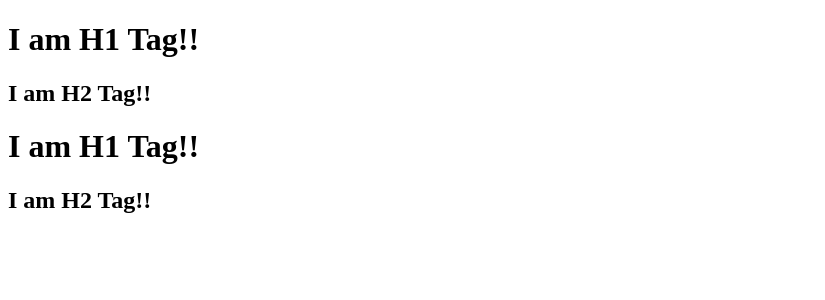
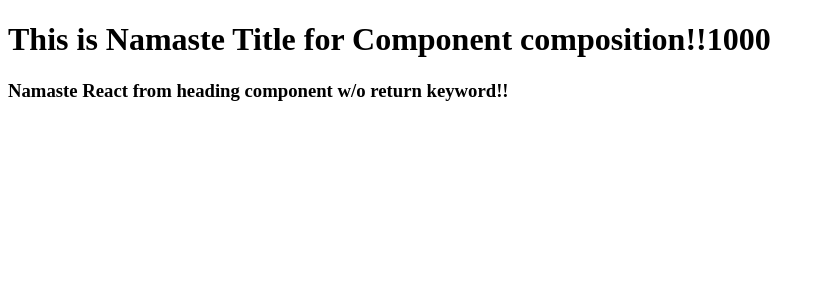
Before and after one commit to aniketdeshmukh548/namaste-react, a React (Vite) app: page / in a window 1280 px wide. Shown: the top 300 px of the page, without its empty margins (0-825 px from the left). Built offline with nearby package versions, Linux system fonts and the light colour scheme.

Commit message:
Episode 03-Laying the foundation

```diff
--- a/App.js
+++ b/App.js
@@ -1,27 +1,45 @@
-/* <div id='parent'>
-    <div id='child'>
-        <h1>I am H1 Tag</h1>
-        <h2>I am H2 Tag</h2>
-    </div>
-    <div id='child2'>
-        <h1>I am H1 Tag</h1>
-        <h2>I am H2 Tag</h2>
-    </div>
-</div> */
+import React from "react";
+import ReactDOM from 'react-dom/client';
 
-//----------------------create above structure using react
-import React from "react";
-import ReactDOM  from "react-dom/client";
-//The below code is the core react code but html is easy so we use JSX instead of core react
-const heading=React.createElement(('div'),{id:'parent'},
-    [(React.createElement(('div'),{id:'child'},(
-        [React.createElement(('h1'),{},('I am H1 Tag!!')),React.createElement(('h2'),{},('I am H2 Tag!!'))]
-    ))),
-    (React.createElement(('div'),{id:'child2'},(
-        [React.createElement(('h1'),{},('I am H1 Tag!!')),React.createElement(('h2'),{},('I am H2 Tag!!'))]
-    )))]
+//React Element
+// const heading= (
+//     <h1>Namaste react from react element</h1>
+// );
+
+//react composition or Component composition- here we combine 2 or more react components inside one another.
+
+// const Title=()=>(
+//     <h1>This is Namaste Title for Component composition!!</h1>
+// )
+
+// const HeadingComp=()=>(
+//     <div id="container">
+//         <Title />
+//         <h3 className="heading">Namaste React from heading component w/o return keyword!!</h3>
+//     </div>
+// )
+
+//normal variable injected into react element and it is injected in  react component.
+const elem=1000; //noram varaible
+
+const title=(        //react elemnet
+    <h1>This is Namaste Title for Component composition!!
+      {elem }
+    </h1> //noraml element injected inside react element
 )
 
-//const heading=React.createElement(('h1'),{id:"heading"},('Hello World From React'));
-const root=ReactDOM.createRoot(document.getElementById('root'))
-root.render(heading)
+const HeadingComp=()=>(
+    <div id="container">
+        {title}
+        <h3 className="heading">Namaste React from heading component w/o return keyword!!</h3>
+    </div>  //react elemet injected inside react component
+)
+//React Functional component
+// const HeadingComp=()=>{
+//     return (
+//         <h1 id="heading">Namaste from react component with return keyword!!</h1>
+//     )
+// }
+const root=ReactDOM.createRoot(document.getElementById('root'));
+
+root.render(<HeadingComp />)
--- a/package.json
+++ b/package.json
@@ -3,6 +3,8 @@
   "version": "1.0.0",
   "description": "namaste react by akshay saini",
   "scripts": {
+    "start": "parcel index.html",
+    "build":"parcel build index.html",
     "test": "jest"
   },
   "repository": {
```
